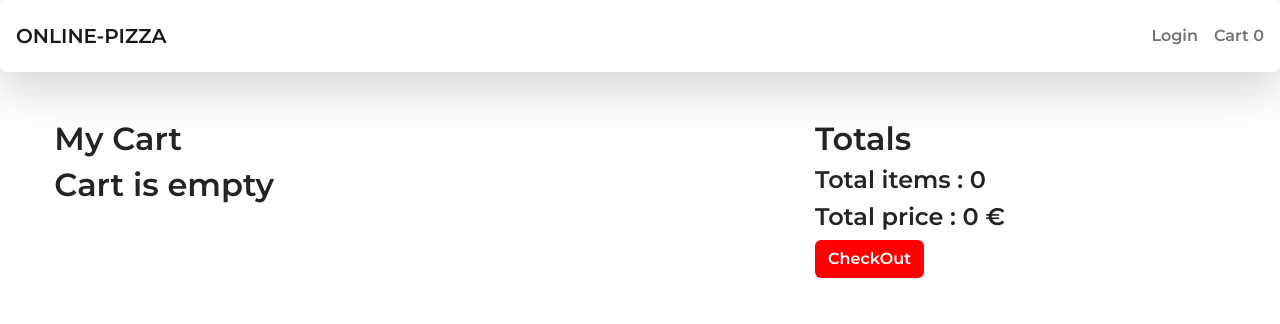
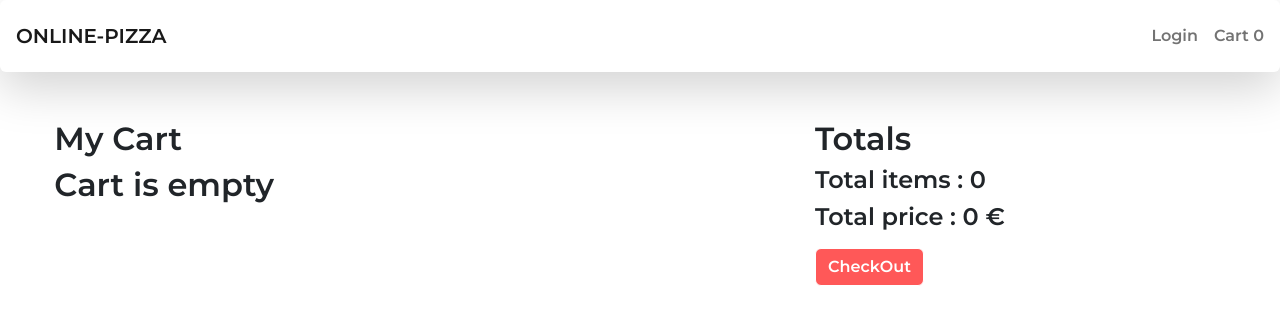
Before and after one commit to dikkat-lutfen/online-restaurant, a React (Create React App) app in the folder app/online-restaurant/: page /cart in a window 1280 px wide. Shown: the top 324 px of the page. Built offline with nearby package versions, Linux system fonts and the light colour scheme; a web font is replaced by a local one.

Commit message:
set up checkout warning

```diff
--- a/app/online-restaurant/src/Screens/CartScreen.js
+++ b/app/online-restaurant/src/Screens/CartScreen.js
@@ -1,17 +1,33 @@
-import React from 'react';
+import React, { useState } from 'react';
 import { useCartContext } from '../context/cart_context';
 import axios from 'axios';
 import { useNavigate } from 'react-router-dom';
 
 const CartScreen = () => {
-  const { cart, toggleAmount, deleteCartItem, total_items, total_amount } =
-    useCartContext();
+  const {
+    cart,
+    toggleAmount,
+    deleteCartItem,
+    total_items,
+    total_amount,
+    clearCart,
+  } = useCartContext();
+  const navigate = useNavigate();
+  const [success, setSuccess] = useState(false);
 
   const setUserOrders = async () => {
     try {
       const user = JSON.parse(localStorage.getItem('current-user'));
       const order = { userId: user._id, orderItems: cart };
       await axios.post('/api/orders/order', order);
+
+      setSuccess(true);
+
+      setTimeout(() => {
+        setSuccess(false);
+        navigate('/');
+        clearCart();
+      }, 2000);
     } catch (error) {
       console.log(error);
     }
@@ -73,7 +89,17 @@ const CartScreen = () => {
           <h2>Totals</h2>
           <h4>Total items : {total_items}</h4>
           <h4>Total price : {total_amount} €</h4>
-          <button onClick={setUserOrders} className="btn">
+          {success ? (
+            <div className="p-3 mb-2 bg-success text-white my-3">
+              <h4>Your order has been placed</h4>
+            </div>
+          ) : null}
+
+          <button
+            onClick={setUserOrders}
+            className="btn mt-2"
+            disabled={cart.length ? false : true}
+          >
             CheckOut
           </button>
         </div>
```
